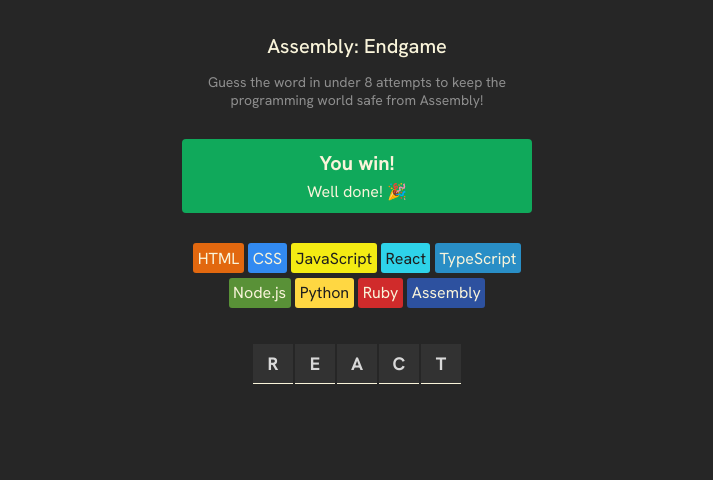
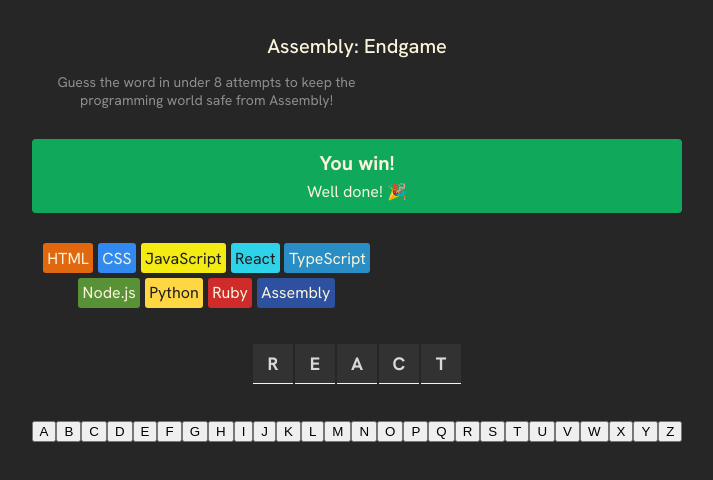
Before and after one commit to jacquikeating/assembly-endgame, a React (Vite) app: page / in a window 1280 px wide. Shown: the top 480 px of the page, without its empty margins (283-996 px from the left). Built offline with nearby package versions, Linux system fonts and the light colour scheme.

Commit message:
Created <Keyboard> component
- Created <Keyboard> component.
- Imported into <App>.
- Declared alphabet variable, simply making an array from the letters of the alphabet.
- Wrote a .map() function to render a <button> for each letter.

```diff
--- a/src/App.jsx
+++ b/src/App.jsx
@@ -3,6 +3,7 @@
 import Status from './components/Status'
 import Languages from './components/Languages'
 import Word from './components/Word'
+import Keyboard from './components/Keyboard'
 
 function App() {
     const [currentWord, setCurrentWord] = useState("react")
@@ -13,6 +14,7 @@
       <Status />
       <Languages />
       <Word currentWord={currentWord} />
+      <Keyboard />
     </>
   )
 }
--- /dev/null
+++ b/src/components/Keyboard.jsx
@@ -0,0 +1,13 @@
+export default function Keyboard() {
+    const alphabet = Array.from("abcdefghijklmnopqrstuvwxyz")
+
+    return (
+        <section className="keyboard">
+            {alphabet.map((letter, index) => {
+                return (
+                    <button key={index}>{letter.toUpperCase()}</button>
+                )
+            })}
+        </section>
+    )
+}
```
